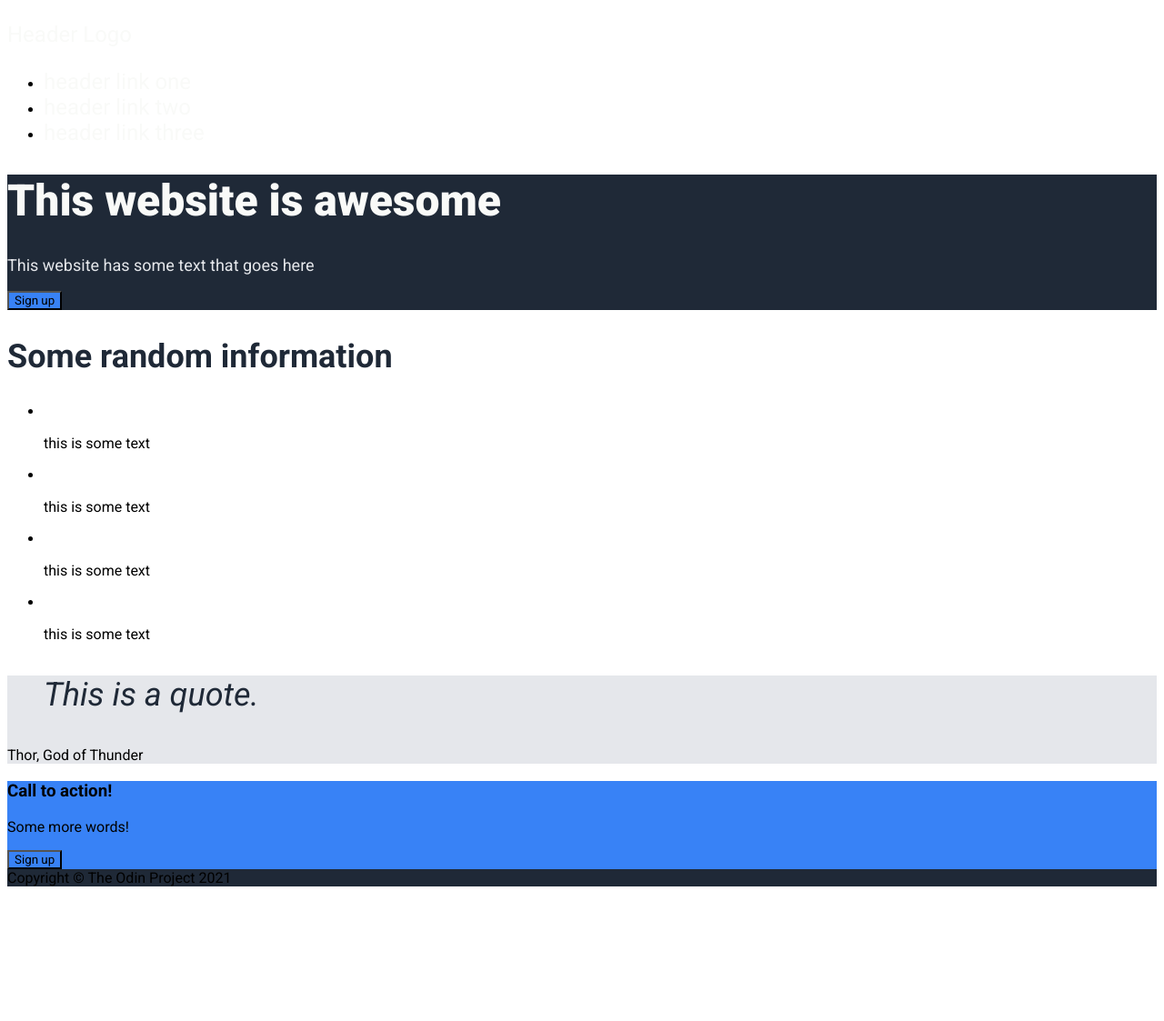
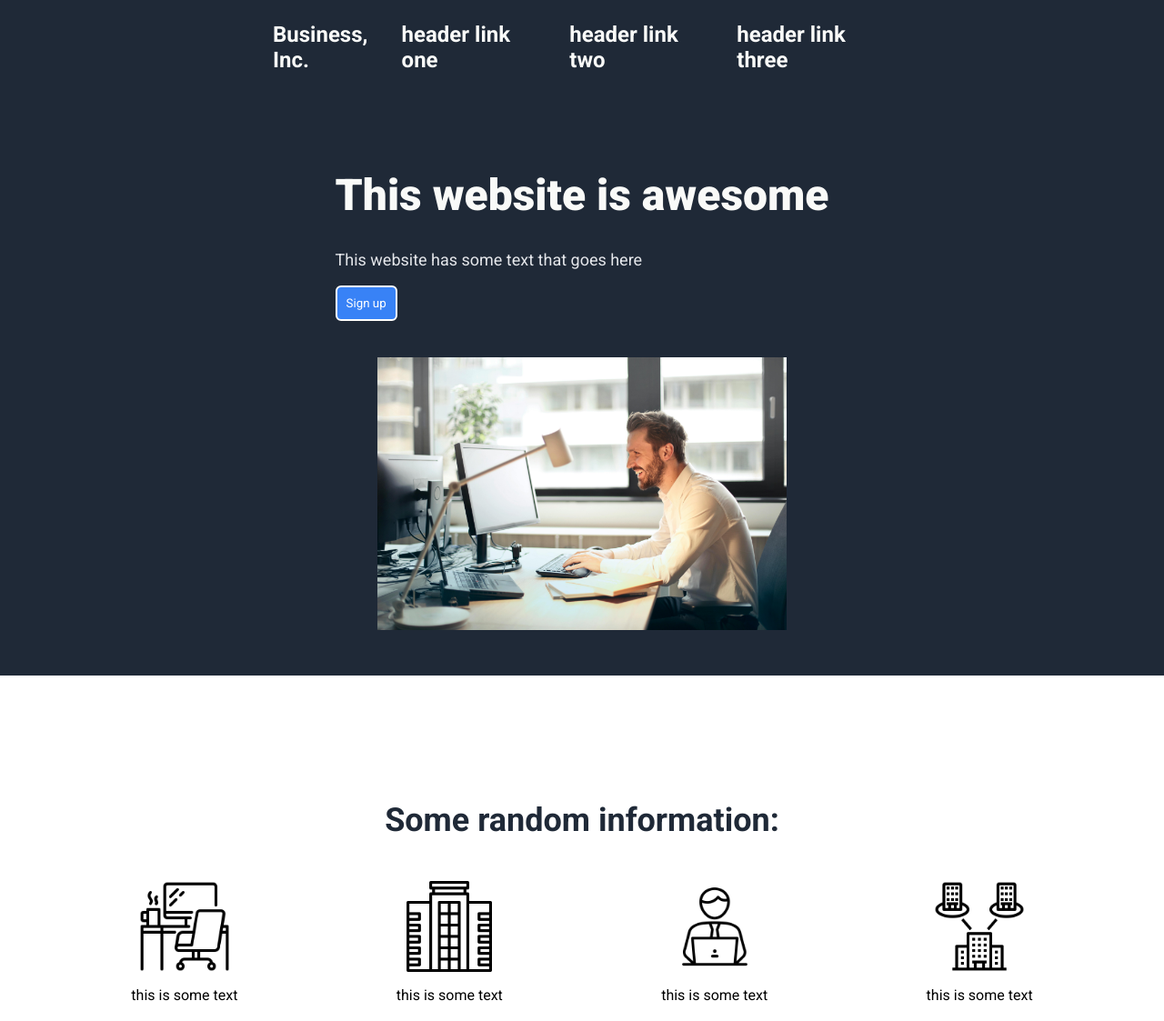
Before and after one commit to HunterHaller/odin-landing-page, a plain HTML site: page index.html in a window 1280 px wide. Shown: the top 1123 px of the page at 91% size. Before the commit the page ends 983 px from the top, so only its background shows below. Drawn offline with Linux system fonts and the light colour scheme.

Commit message:
Progressed styling

```diff
--- a/index.html
+++ b/index.html
@@ -4,7 +4,7 @@
     <meta charset="UTF-8">
     <meta http-equiv="X-UA-Compatible" content="IE=edge">
     <meta name="viewport" content="width=device-width, initial-scale=1.0">
-    <title>Webpage</title>
+    <title>Business</title>
     <!-- Importing Roboto font... -->
     <link rel="preconnect" href="https://fonts.googleapis.com">
     <link rel="preconnect" href="https://fonts.gstatic.com" crossorigin>
@@ -13,9 +13,8 @@
 </head>
   <body>
     <div class="header">
-        <p>Header Logo</p>
+        <p>Business, Inc.</p>
         <ul>
-
             <li><a>header link one</a></li>
             <li><a>header link two</a></li>
             <li><a>header link three</a></li>
@@ -23,31 +22,37 @@
     </div>
 
     <div class="hero">
+        <div class="hero-left">
             <h1>This website is awesome</h1>
             <p>This website has some text that goes here</p>
             <button>Sign up</button>
-        <img src="" alt="">
+        </div>
+        <img class="hero-image" src="office-guy.jpg" alt="Guy in office">
     </div>
 
     <div class="information">
-        <h2>Some random information</h2>
+        <h2>Some random information:</h2>
         <ul>
-            <li><img src="" alt=""><p>this is some text</p></li>
-            <li><img src="" alt=""><p>this is some text</p></li>
-            <li><img src="" alt=""><p>this is some text</p></li>
-            <li><img src="" alt=""><p>this is some text</p></li>
+            <li class="info-item"><img src="workplace.png" alt="Desk Icon"><p>this is some text</p></li>
+            <li class="info-item"><img src="business.png" alt=""><p>this is some text</p></li>
+            <li class="info-item"><img src="office-worker.png" alt=""><p>this is some text</p></li>
+            <li class="info-item"><img src="branch.png" alt=""><p>this is some text</p></li>
         </ul>
     </div>
 
     <div class="quote">
-        <blockquote>This is a quote.</blockquote>
-        <p>Thor, God of Thunder</p>
+        <blockquote>Our business is the best, and our business is making your business more business-like. So come on, do business with us! Your business is our business. Business.</blockquote>
+        <p class="citation"">~Our Leader</p>
     </div>
 
-    <div class="call">
+    <div class="call-container">
+        <div class="call-proper">
+            <div class="call-text">
                 <h3>Call to action!</h3>
                 <p>Some more words!</p>
+            </div>
             <button>Sign up</button>
+        </div>
     </div>
 
     <div class="footer">
--- a/style.css
+++ b/style.css
@@ -2,7 +2,7 @@
     font-family: "Roboto", serif;
 }
 
-.hero, .footer {
+.header, .hero, .footer {
     background-color: #1F2937;
 }
 
@@ -15,18 +15,30 @@ h1 {
 .header > p, a{
     font-size: 24px;
     color: #F9FAF8;
+    font-weight: bolder;
 }
 
-.hero > p{
+.hero-left > p{
     font-size: 18px;
     color: #E5E7EB;
 }
 
-button, .call{
+button, .call-proper{
     background-color: #3882F6;
+    border-radius: 8px;
+    color: white;
+}
+
+button{
+    border: 2px solid white;
+    border-radius: 6px;
+    color: white;
+    padding: 10px;
 }
 
 h2{
+    display: flex;
+    justify-content: center;
     font-size: 36px;
     color: #1F2937;
 }
@@ -37,6 +49,93 @@ h2{
 
 .quote > blockquote{
     font-size: 36px;
+    font-weight: lighter;
     font-style:italic;
     color: #1F2937;
+    display: flex;
+    justify-content: center;
+    padding: 100px 200px 0 200px;
 }
+
+.citation{
+    display: flex;
+    justify-content: right;
+    padding: 0 200px 100px 200px;
+    font-weight: bold;
+    font-size: 30px;
+}
+
+body{
+    display: flex;
+    flex-direction: column;
+    justify-content: space-between;
+    margin: 0;
+    padding: 0;
+}
+
+.header{
+    display: flex;
+    justify-content: space-between;
+    align-items: center;
+    padding: 0 300px 0 300px;
+}
+
+.information{
+    display: flex;
+    flex-direction: column;
+    justify-content: center;
+    height: 500px;
+}
+
+ul{
+    display: flex;
+    justify-content: space-evenly;
+    list-style-type: none;
+    gap: 30px;
+    padding: 0;
+}
+
+.info-item{ /* styles for the info items as list items, separated to not affect the navbar items */
+    display: flex;
+    flex-direction: column;
+    align-items: center;
+}
+
+.hero{
+    display: flex;
+    gap: 40px;
+    justify-content: space-around;
+    flex-wrap: wrap;
+    padding: 50px 200px 50px 200px;
+}
+
+img{
+    height: 100px;
+}
+
+.hero-image{
+    height: 300px;
+    padding: 0;
+}
+
+.call-container{
+    display: flex;
+    justify-content: center;
+    align-items: center;
+    height: 300px;
+}
+
+.call-proper{
+    display: flex;
+    justify-content: space-between;
+    align-items: center;
+    width: 75%;
+    height: 200px;
+}
+
+.footer{
+    display: flex;
+    justify-content: center;
+    color: white;
+    padding: 30px 0 30px 0;
+}
```
Also changed, not shown: branch.png (added), business.png (added), office-guy.jpg (added), office-worker.png (added), workplace.png (added), 1 other file. Lines whose indentation alone changed are shown as unchanged.
